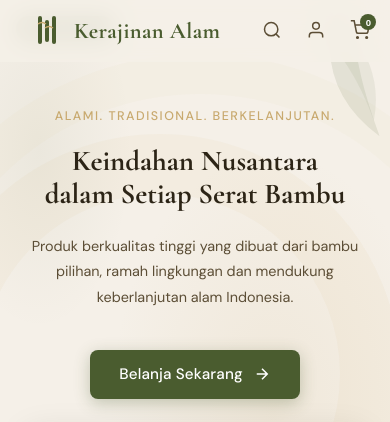
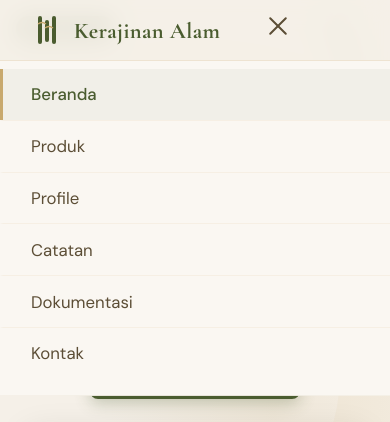
Before and after one commit to adiljayasentosa/KerajinanAlam, a plain HTML site: page beranda.html in a window 390 px wide. Both pictures are taken after a click on the button "Menu". Shown: the top 422 px of the page. Drawn offline with nearby package versions, Linux system fonts and the light colour scheme.

Commit message:
update file and fix bug navbar mobile

```diff
--- a/beranda.html
+++ b/beranda.html
@@ -5,7 +5,19 @@
   <meta name="viewport" content="width=device-width, initial-scale=1.0" />
   <title>Kerajinan Alam — Keindahan Nusantara dalam Setiap Serat Bambu</title>
   <link rel="stylesheet" href="style.css" />
+  <link rel="icon" type="image/png" href="logo.png">
   <link href="https://fonts.googleapis.com/css2?family=Cormorant+Garamond:ital,wght@0,400;0,600;0,700;1,400&family=DM+Sans:wght@300;400;500&display=swap" rel="stylesheet" />
+  <style>
+    /* FIX: Mobile Navbar */
+    .mobile-menu { display: none; }
+    @media (max-width: 1024px) {
+      .navbar__links { display: none !important; }
+      .navbar__actions { margin-left: auto; }
+      .hamburger { display: flex !important; margin-left: .5rem; }
+      .navbar__icon-btn:not(.cart-btn) { display: none !important; }
+      .mobile-menu { display: flex; }
+    }
+  </style>
 </head>
 <body>
 
@@ -35,18 +47,7 @@
         <a href="kontak.html" class="navbar__link">Kontak</a>
       </nav>
 
-      <div class="navbar__actions">
-        <button class="navbar__icon-btn" aria-label="Cari">
-          <svg width="20" height="20" viewBox="0 0 24 24" fill="none" stroke="currentColor" stroke-width="1.8"><circle cx="11" cy="11" r="8"/><path d="m21 21-4.35-4.35"/></svg>
-        </button>
-        <button class="navbar__icon-btn" aria-label="Akun">
-          <svg width="20" height="20" viewBox="0 0 24 24" fill="none" stroke="currentColor" stroke-width="1.8"><path d="M20 21v-2a4 4 0 0 0-4-4H8a4 4 0 0 0-4 4v2"/><circle cx="12" cy="7" r="4"/></svg>
-        </button>
-        <button class="navbar__icon-btn cart-btn" aria-label="Keranjang">
-          <svg width="20" height="20" viewBox="0 0 24 24" fill="none" stroke="currentColor" stroke-width="1.8"><circle cx="9" cy="21" r="1"/><circle cx="20" cy="21" r="1"/><path d="M1 1h4l2.68 13.39a2 2 0 0 0 2 1.61h9.72a2 2 0 0 0 2-1.61L23 6H6"/></svg>
-          <span class="cart-badge">0</span>
-        </button>
-      </div>
+
 
       <!-- Mobile hamburger -->
       <button class="hamburger" id="hamburger" aria-label="Menu">
--- a/catatan-guru.css
+++ b/catatan-guru.css
@@ -151,7 +151,7 @@ input, textarea, select { font-family: inherit; }
   pointer-events: none;
 }
 
-@media (max-width: 900px) {
+@media (max-width: 1024px) {
   .mobile-menu { display: flex; }
 }
 
@@ -199,10 +199,12 @@ input, textarea, select { font-family: inherit; }
 }
 
 /* Navbar responsive */
-@media (max-width: 900px) {
+@media (max-width: 1024px) {
   .navbar__links   { display: none; }
   .navbar__actions { margin-left: auto; }
   .hamburger       { display: flex; margin-left: 0.5rem; }
+  .navbar__icon-btn:not(.cart-btn) { display: none !important; }
+  .mobile-menu { display: flex; }
   .navbar__logo    { display: flex; }
   .navbar__brand   { display: block; font-size: 1.4rem; }
 }
--- a/detail-produk.css
+++ b/detail-produk.css
@@ -59,7 +59,7 @@ body { font-family: 'DM Sans', sans-serif; background: var(--cream); color: var(
 .hamburger.open span:nth-child(2) { opacity: 0; }
 .hamburger.open span:nth-child(3) { transform: translateY(-7px) rotate(-45deg); }
 .mobile-menu { display: none; flex-direction: column; background: var(--warm-white); border-top: 1px solid var(--border); max-height: 0; overflow: hidden; opacity: 0; transform: translateY(-8px); transition: max-height .42s cubic-bezier(.4,0,.2,1), opacity .32s ease, transform .32s ease; pointer-events: none; }
-@media (max-width: 900px) { .mobile-menu { display: flex; } }
+@media (max-width: 1024px) { .mobile-menu { display: none; } }
 .mobile-menu.open { max-height: 520px; opacity: 1; transform: translateY(0); pointer-events: auto; padding: .5rem 0 1rem; }
 .mobile-menu__link { display: block; padding: .9rem 1.75rem; font-size: 1.05rem; color: var(--text-mid); border-left: 3px solid transparent; opacity: 0; transform: translateX(-14px); transition: color .2s, border-color .2s, background .2s, opacity .28s ease, transform .28s ease; }
 .mobile-menu.open .mobile-menu__link:nth-child(1) { opacity:1; transform:translateX(0); transition-delay:.06s; }
@@ -239,10 +239,12 @@ body { font-family: 'DM Sans', sans-serif; background: var(--cream); color: var(
 /* ============================================================
    RESPONSIVE — TABLET ≤ 900px
    ============================================================ */
-@media (max-width: 900px) {
+@media (max-width: 1024px) {
   .navbar__links { display: none; }
   .navbar__actions { margin-left: auto; }
   .hamburger { display: flex; margin-left: .5rem; }
+  .navbar__icon-btn:not(.cart-btn) { display: none !important; }
+  .mobile-menu { display: flex; }
   .navbar__logo { display: flex; }
   .navbar__brand { display: block; }
   .detail-wrap { grid-template-columns: 1fr; gap: 2rem; }
--- a/dokumen.css
+++ b/dokumen.css
@@ -434,7 +434,7 @@ body {
 #videoLightboxClose:hover { background: rgba(255,255,255,.25); }
 
 .lightbox__img-wrap {
-  max-width: 900px; width: 100%;
+  max-width: 1024px; width: 100%;
   border-radius: var(--radius-lg); overflow: hidden;
 }
 .lightbox__img-wrap img,
@@ -454,10 +454,12 @@ body {
 /* ============================================================
    RESPONSIVE — TABLET ≤ 900px
    ============================================================ */
-@media (max-width: 900px) {
+@media (max-width: 1024px) {
   .navbar__links   { display: none; }
   .navbar__actions { margin-left: auto; }
   .hamburger       { display: flex; margin-left: .5rem; }
+  .navbar__icon-btn:not(.cart-btn) { display: none !important; }
+  .mobile-menu { display: flex; }
   .mobile-menu     { display: flex; }
 
   .deco--left,
--- a/kontak.css
+++ b/kontak.css
@@ -399,10 +399,12 @@ body {
 /* ============================================================
    RESPONSIVE — NAVBAR MOBILE ≤ 768px
    ============================================================ */
-@media (max-width: 900px) {
+@media (max-width: 1024px) {
   .navbar__links   { display: none; }
   .navbar__actions { margin-left: auto; }
   .hamburger       { display: flex; margin-left: .5rem; }
+  .navbar__icon-btn:not(.cart-btn) { display: none !important; }
+  .mobile-menu { display: flex; }
   .mobile-menu     { display: flex; }
 
   .deco--left,
--- a/produk.css
+++ b/produk.css
@@ -101,7 +101,7 @@ body {
   transition: max-height .42s cubic-bezier(.4,0,.2,1), opacity .32s ease, transform .32s ease;
   pointer-events: none;
 }
-@media (max-width: 900px) { .mobile-menu { display: flex; } }
+@media (max-width: 1024px) { .mobile-menu { display: flex; } }
 .mobile-menu.open { max-height: 520px; opacity: 1; transform: translateY(0); pointer-events: auto; padding: .5rem 0 1rem; }
 .mobile-menu__link {
   display: block; padding: .9rem 1.75rem; font-size: 1.05rem; color: var(--text-mid);
@@ -222,10 +222,12 @@ body {
 /* ============================================================
    RESPONSIVE
    ============================================================ */
-@media (max-width: 900px) {
+@media (max-width: 1024px) {
   .navbar__links { display: none; }
   .navbar__actions { margin-left: auto; }
   .hamburger { display: flex; margin-left: .5rem; }
+  .navbar__icon-btn:not(.cart-btn) { display: none !important; }
+  .mobile-menu { display: flex; }
   .navbar__logo { display: flex; }
   .navbar__brand { display: block; }
 }
--- a/profil.css
+++ b/profil.css
@@ -459,14 +459,16 @@ body {
 /* ============================================================
    RESPONSIVE — NAVBAR MOBILE ≤ 768px
    ============================================================ */
-@media (max-width: 900px) {
+@media (max-width: 1024px) {
   .navbar__links   { display: none; }
   .navbar__actions { margin-left: auto; }
   .hamburger       { display: flex; margin-left: 0.5rem; }
+  .navbar__icon-btn:not(.cart-btn) { display: none !important; }
+  .mobile-menu { display: flex; }
   .mobile-menu     { display: flex; }
 }
 
-@media (max-width: 900px) {
+@media (max-width: 1024px) {
   .profil-grid {
     grid-template-columns: repeat(3, 1fr);
     gap: 2.5rem 1rem;
--- a/style.css
+++ b/style.css
@@ -193,7 +193,7 @@ h1, h2, h3 {
 /* Mobile menu */
 .mobile-menu {
   /* Selalu ada di DOM tapi tersembunyi via clip + opacity */
-  display: none; /* Disembunyikan di desktop */
+  display: none;
   flex-direction: column;
   background: var(--warm-white);
   border-top: 1px solid var(--border);
@@ -777,23 +777,25 @@ h1, h2, h3 {
    RESPONSIVE — NAVBAR MOBILE (≤ 768px)
    Navbar desktop tampil di atas 768px
    ============================================================ */
-@media (max-width: 900px) {
+@media (max-width: 1024px) {
   .navbar__links   { display: none; }
   .navbar__actions { margin-left: auto; }
   .hamburger       { display: flex; margin-left: 0.5rem; }
+  .navbar__icon-btn:not(.cart-btn) { display: none !important; }
+  .mobile-menu { display: flex; }
 
   /* Pastikan logo & brand SELALU tampil di mobile */
   .navbar__logo    { display: flex; }
   .navbar__brand   { display: block; font-size: 1.4rem; }
 
-  /* Mobile menu — tampil hanya di mobile */
-  .mobile-menu { display: flex; }
+  /* Mobile menu — sudah dihandle display:flex di base */
+  /* Tidak perlu override display di sini */
 }
 
 /* ============================================================
    RESPONSIVE — TABLET LAYOUT (≤ 900px)
    ============================================================ */
-@media (max-width: 900px) {
+@media (max-width: 1024px) {
   .hero__product-showcase { right: 2%; }
   .hero__product-img-wrap { width: 300px; height: 240px; }
   .hero__product-glow     { width: 320px; height: 320px; }
```
Also changed, not shown: catatan-guru.html (+11 -0 lines), kontak.html (+11 -0 lines), produk.html (+11 -0 lines), produk1.html (+11 -0 lines), produk2.html (+11 -0 lines), produk3.html (+11 -0 lines), profile.html (+11 -0 lines).
